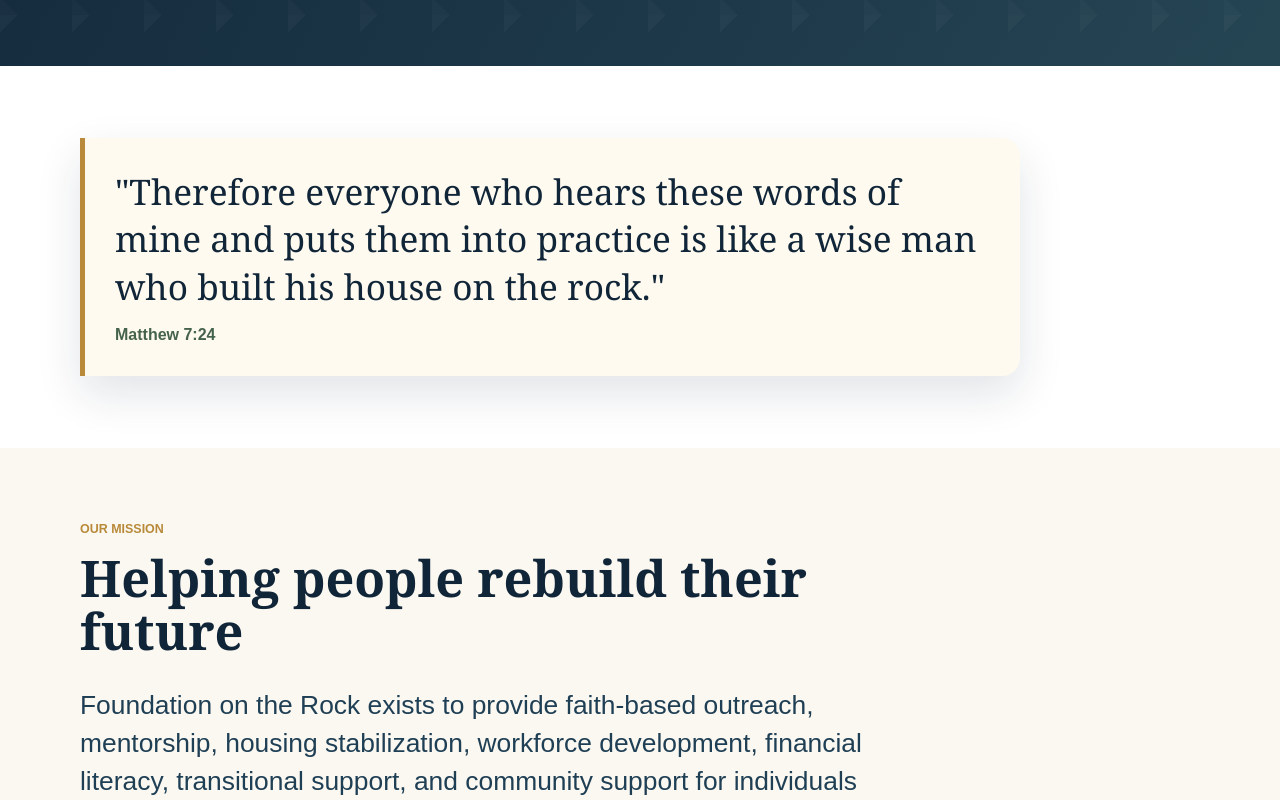
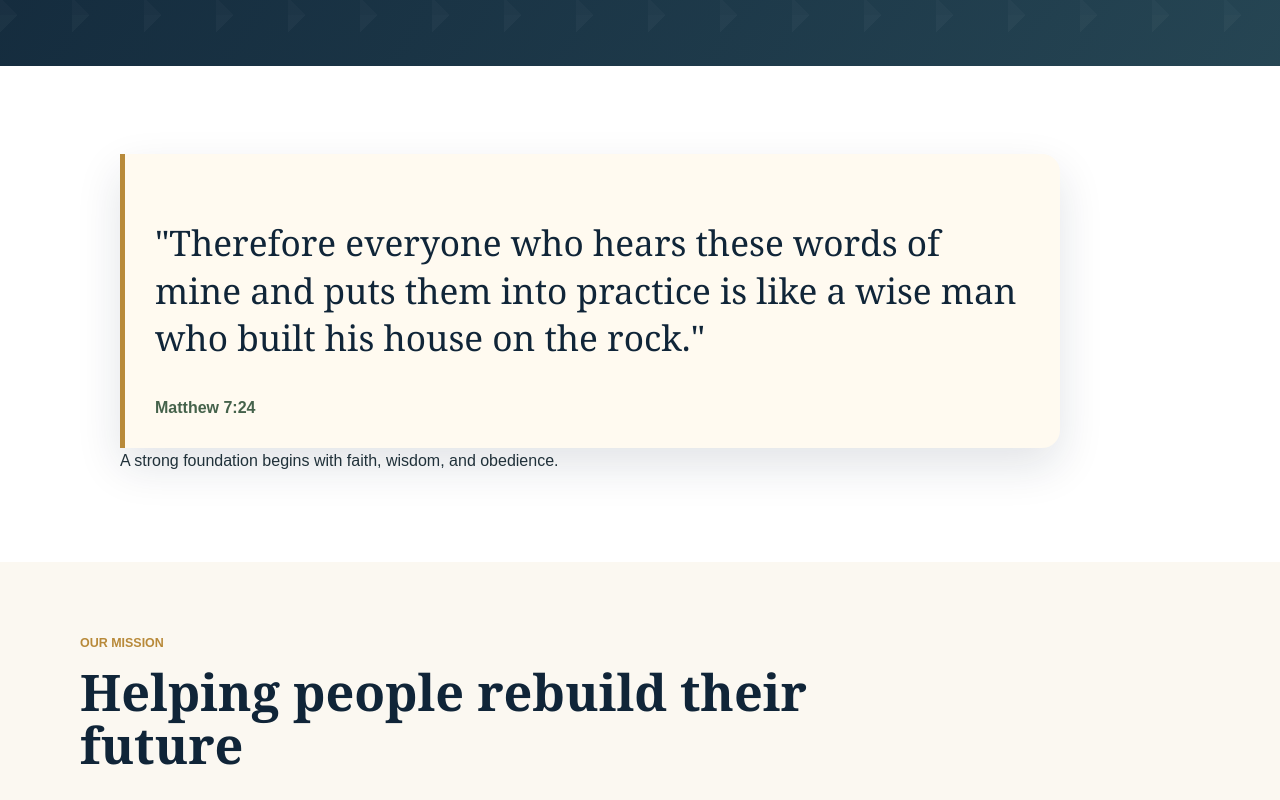
Before and after one commit to mconklin-boop/foundationontherock, a Next.js app: page / in a window 1280 px wide. Shown: the part 1000-1800 px from the top of the page. Built offline with nearby package versions, Linux system fonts and the light colour scheme.

Commit message:
Add scripture integration to home page

```diff
--- a/app/page.tsx
+++ b/app/page.tsx
@@ -13,6 +13,7 @@ import { ButtonLink } from "@/components/ButtonLink";
 import { CallToAction } from "@/components/CallToAction";
 import { CommunityImpact } from "@/components/CommunityImpact";
 import { ImpactCard } from "@/components/ImpactCard";
+import { ScriptureBlock } from "@/components/ScriptureBlock";
 import { Section } from "@/components/Section";
 import { DONATION_URL } from "@/lib/site";
 
@@ -91,12 +92,12 @@ export default function Home() {
       </section>
 
       <Section className="section--scripture">
-        <blockquote>
-          &quot;Therefore everyone who hears these words of mine and puts them
-          into practice is like a wise man who built his house on the
-          rock.&quot;
-          <cite>Matthew 7:24</cite>
-        </blockquote>
+        <ScriptureBlock
+          verse="Therefore everyone who hears these words of mine and puts them into practice is like a wise man who built his house on the rock."
+          reference="Matthew 7:24"
+          reflection="A strong foundation begins with faith, wisdom, and obedience."
+          variant="gold"
+        />
       </Section>
 
       <Section eyebrow="Our mission" title="Helping people rebuild their future">
@@ -156,6 +157,14 @@ export default function Home() {
         </div>
       </Section>
 
+      <Section className="section--scripture">
+        <ScriptureBlock
+          verse="God is our refuge and strength, an ever-present help in trouble."
+          reference="Psalm 46:1"
+          variant="soft"
+        />
+      </Section>
+
       <CallToAction
         title="Help Us Build Stronger Foundations"
         text="Your support helps expand outreach, stabilization, mentorship, workforce development, financial literacy, and faith-based community care."
```
